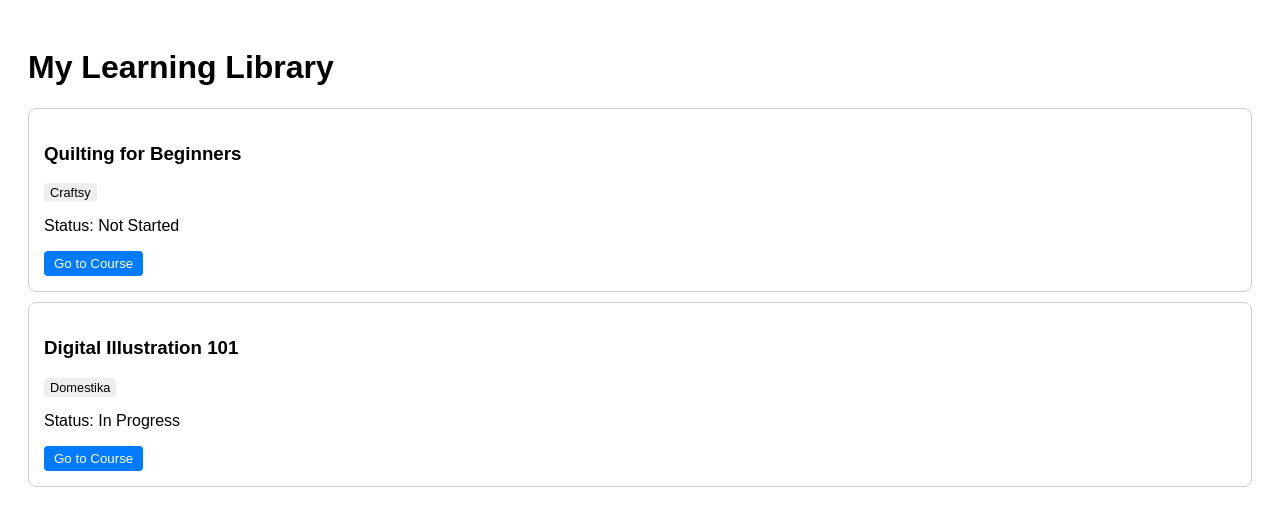
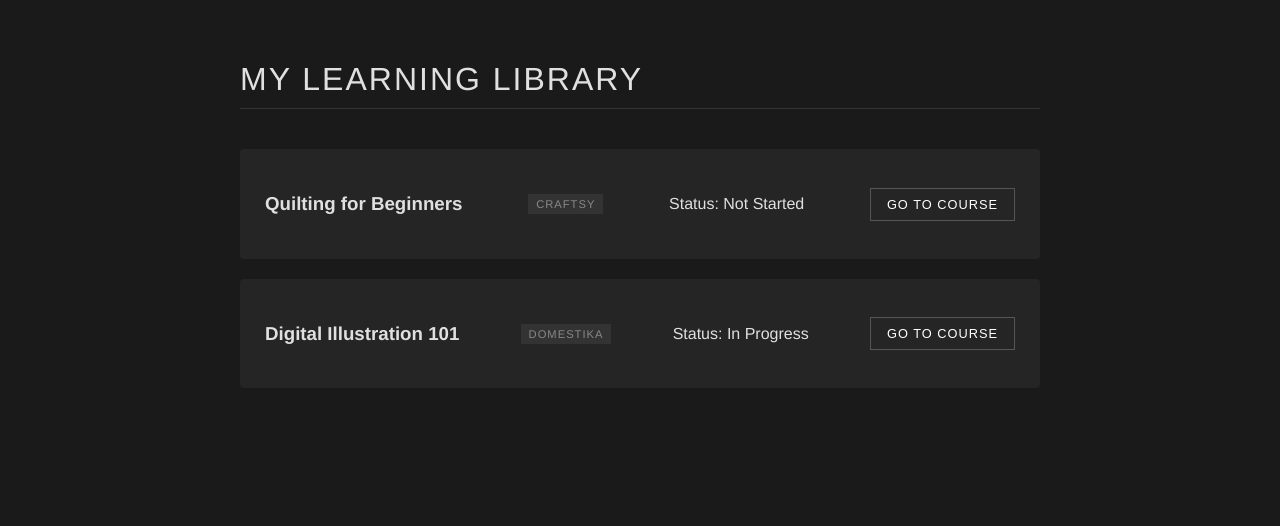
Before and after one commit to tjlefebvre/course-dashboard, a plain HTML site: page index.html in a window 1280 px wide. Drawn offline with Linux system fonts and the light colour scheme.

Commit message:
Add dark theme styles. Closes #3

```diff
--- a/app.js
+++ b/app.js
@@ -25,9 +25,7 @@ courses.forEach(course => {
             <span class="platform-tag">${course.platform}</span>
             <p>Status: ${course.status}</p>
             <a href="${course.link}" target="_blank">
-                <button style="cursor: pointer; background: #007bff; color: white; border: none; padding: 5px 10px; border-radius: 4px;">
-                    Go to Course
-                </button>
+                <button>Go to Course</button>
             </a>
         </div>
     `;
--- a/index.html
+++ b/index.html
@@ -2,11 +2,7 @@
 <html>
 <head>
     <title>TJ's Course Dashboard</title>
-    <style>
-        body { font-family: sans-serif; padding: 20px; }
-        .course-card { border: 1px solid #ccc; padding: 15px; margin-bottom: 10px; border-radius: 8px; }
-        .platform-tag { background: #eee; padding: 2px 6px; font-size: 0.8em; border-radius: 4px; }
-    </style>
+<link rel="stylesheet" href="style.css">
 </head>
 <body>
     <h1>My Learning Library</h1>
--- /dev/null
+++ b/style.css
@@ -0,0 +1,60 @@
+body {
+    background-color: #1a1a1a;
+    color: #e0e0e0;
+    font-family: 'Helvetica Neue', Helvetica, Arial, sans-serif;
+    padding: 40px;
+    max-width: 800px;
+    margin: 0 auto;
+}
+h1 {
+    font-weight: 300;
+    letter-spacing: 2px;
+    text-transform: uppercase;
+    margin-bottom: 40px;
+    border-bottom: 1px solid #333;
+    padding-bottom: 10px;
+}
+.course-card {
+    background: #252525;
+    border: none;
+    padding: 25px;
+    margin-bottom: 20px;
+    border-radius: 4px; /* Minimal rounding */
+    display: flex;
+    justify-content: space-between;
+    align-items: center;
+    transition: transform 0.2s;
+}
+.course-card:hover {
+    transform: translateY(-2px);
+    background: #2a2a2a;
+}
+.course-info h3 {
+    margin: 0 0 10px 0;
+    font-size: 1.2rem;
+    font-weight: 400;
+}
+.platform-tag {
+    background: #333;
+    color: #888;
+    padding: 4px 8px;
+    font-size: 0.7em;
+    text-transform: uppercase;
+    letter-spacing: 1px;
+}
+button {
+    background: transparent;
+    border: 1px solid #555;
+    color: #fff;
+    padding: 8px 16px;
+    cursor: pointer;
+    text-transform: uppercase;
+    font-size: 0.8rem;
+    letter-spacing: 1px;
+    transition: all 0.3s;
+}
+button:hover {
+    background: #fff;
+    color: #000;
+    border-color: #fff;
+}
```
